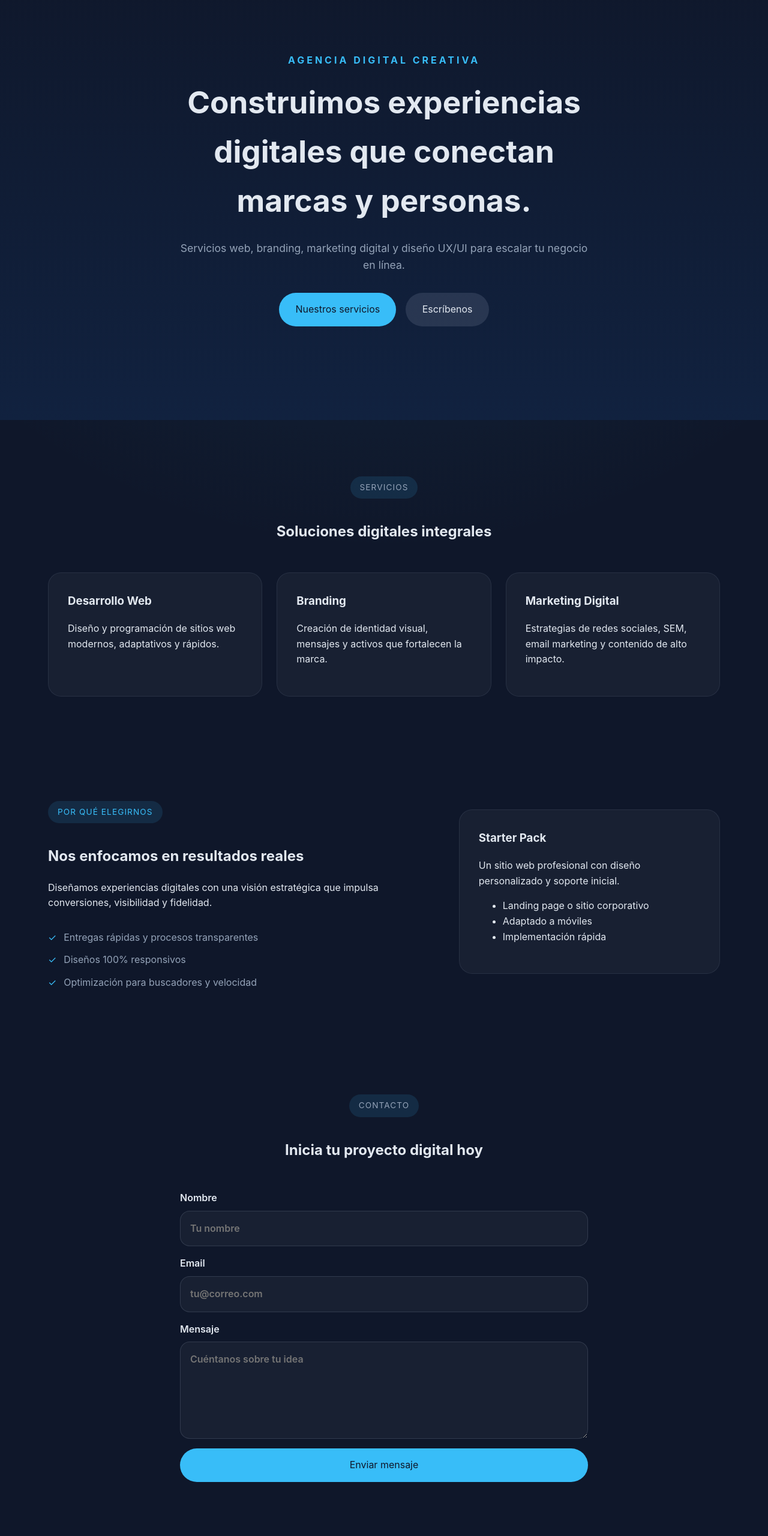
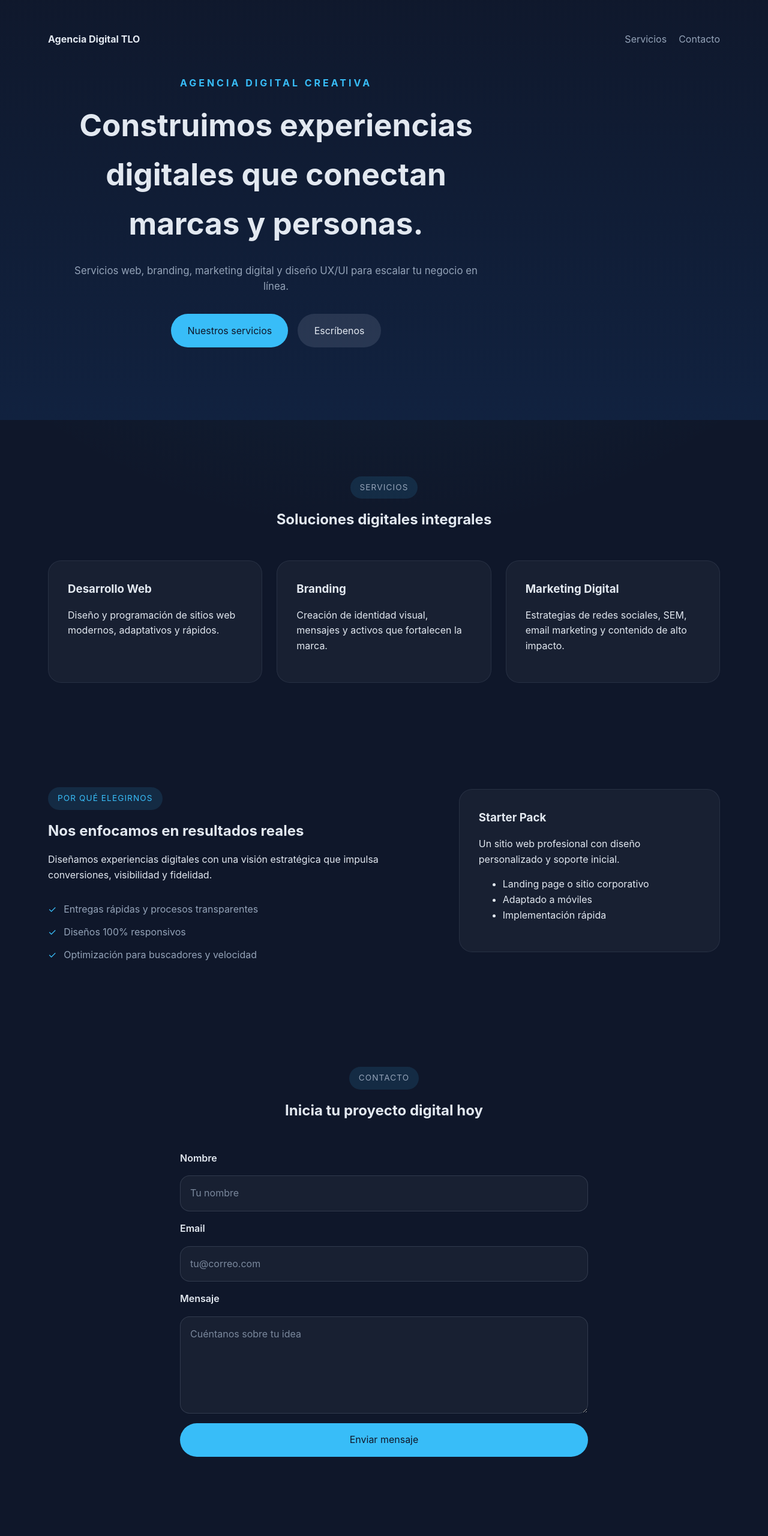
Before and after one commit to jcbz2010-prog/tlo-301-s3, a plain HTML site: page index.html in a window 1280 px wide. Shown: the part 100-2660 px from the top of the page at 60% size. Drawn offline with Linux system fonts and the light colour scheme.

Commit message:
cambios html y ccs

```diff
--- a/index.html
+++ b/index.html
@@ -4,11 +4,25 @@
   <meta charset="UTF-8" />
   <meta name="viewport" content="width=device-width, initial-scale=1.0" />
   <title>Agencia Digital TLO</title>
+  <meta name="description" content="Agencia digital especializada en desarrollo web, branding y marketing digital para crecer tu negocio en línea." />
   <link rel="stylesheet" href="styles.css" />
 </head>
 <body>
+  <a class="skip-link" href="#main">Saltar al contenido</a>
+
   <header class="hero" id="home">
-    <div class="container hero-content">
+    <div class="container header-inner">
+      <div class="brand-nav">
+        <a href="#home" class="brand">Agencia Digital TLO</a>
+        <nav aria-label="Navegación principal">
+          <ul class="nav-list">
+            <li><a href="#services">Servicios</a></li>
+            <li><a href="#contact">Contacto</a></li>
+          </ul>
+        </nav>
+      </div>
+
+      <div class="hero-content">
         <p class="eyebrow">Agencia Digital Creativa</p>
         <h1>Construimos experiencias digitales que conectan marcas y personas.</h1>
         <p class="subtitle">Servicios web, branding, marketing digital y diseño UX/UI para escalar tu negocio en línea.</p>
@@ -17,14 +31,15 @@
           <a href="#contact" class="button secondary">Escríbenos</a>
         </div>
       </div>
+    </div>
   </header>
 
-  <main>
-    <section class="section" id="services">
+  <main id="main">
+    <section class="section" id="services" aria-labelledby="services-title">
       <div class="container">
         <div class="section-header">
           <p class="section-label">Servicios</p>
-          <h2>Soluciones digitales integrales</h2>
+          <h2 id="services-title">Soluciones digitales integrales</h2>
         </div>
         <div class="cards-grid">
           <article class="card">
@@ -43,11 +58,11 @@
       </div>
     </section>
 
-    <section class="section features">
+    <section class="section features" aria-labelledby="why-title">
       <div class="container split">
         <div>
           <p class="section-label">Por qué elegirnos</p>
-          <h2>Nos enfocamos en resultados reales</h2>
+          <h2 id="why-title">Nos enfocamos en resultados reales</h2>
           <p>Diseñamos experiencias digitales con una visión estratégica que impulsa conversiones, visibilidad y fidelidad.</p>
           <ul class="feature-list">
             <li>Entregas rápidas y procesos transparentes</li>
@@ -55,7 +70,7 @@
             <li>Optimización para buscadores y velocidad</li>
           </ul>
         </div>
-        <div class="feature-box">
+        <aside class="feature-box" aria-label="Paquete inicial">
           <h3>Starter Pack</h3>
           <p>Un sitio web profesional con diseño personalizado y soporte inicial.</p>
           <ul>
@@ -63,31 +78,28 @@
             <li>Adaptado a móviles</li>
             <li>Implementación rápida</li>
           </ul>
-        </div>
+        </aside>
       </div>
     </section>
 
-    <section class="section contact" id="contact">
+    <section class="section contact" id="contact" aria-labelledby="contact-title">
       <div class="container">
         <div class="section-header">
           <p class="section-label">Contacto</p>
-          <h2>Inicia tu proyecto digital hoy</h2>
+          <h2 id="contact-title">Inicia tu proyecto digital hoy</h2>
         </div>
-        <form class="contact-form" id="contactForm">
-          <label>
-            Nombre
-            <input type="text" name="name" placeholder="Tu nombre" required />
-          </label>
-          <label>
-            Email
-            <input type="email" name="email" placeholder="tu@correo.com" required />
-          </label>
-          <label>
-            Mensaje
-            <textarea name="message" rows="5" placeholder="Cuéntanos sobre tu idea" required></textarea>
-          </label>
+        <form class="contact-form" id="contactForm" novalidate>
+          <label for="name">Nombre</label>
+          <input id="name" type="text" name="name" placeholder="Tu nombre" required />
+
+          <label for="email">Email</label>
+          <input id="email" type="email" name="email" placeholder="tu@correo.com" required />
+
+          <label for="message">Mensaje</label>
+          <textarea id="message" name="message" rows="5" placeholder="Cuéntanos sobre tu idea" required></textarea>
+
           <button type="submit" class="button primary">Enviar mensaje</button>
-          <p class="form-status" id="formStatus"></p>
+          <p class="form-status" id="formStatus" role="status" aria-live="polite"></p>
         </form>
       </div>
     </section>
@@ -95,7 +107,7 @@
 
   <footer class="footer">
     <div class="container footer-content">
-      <p>© 2026 Agencia Digital TLO. Transformando tu presencia en línea.</p>
+      <small>© 2026 Agencia Digital TLO. Transformando tu presencia en línea.</small>
     </div>
   </footer>
 
--- a/styles.css
+++ b/styles.css
@@ -8,35 +8,110 @@
   --primary-dark: #0284c7;
   --accent: #7c3aed;
   --radius: 22px;
+  --radius-sm: 16px;
+  --gap: 1.5rem;
+  --max-width: min(1120px, calc(100% - 2rem));
 }
 
 * {
   box-sizing: border-box;
 }
 
+html {
+  scroll-behavior: smooth;
+}
+
 body {
   margin: 0;
-  font-family: Inter, system-ui, sans-serif;
-  background: radial-gradient(circle at top, rgba(56, 189, 248, 0.12), transparent 35%),
-    var(--bg);
+  min-height: 100vh;
+  font-family: Inter, system-ui, -apple-system, BlinkMacSystemFont, "Segoe UI", sans-serif;
+  background: radial-gradient(circle at top, rgba(56, 189, 248, 0.12), transparent 35%), var(--bg);
   color: var(--text);
   line-height: 1.6;
+  text-rendering: optimizeLegibility;
 }
 
-img {
+img,
+svg {
   max-width: 100%;
   display: block;
 }
 
 button,
 input,
-textarea {
+textarea,
+a {
   font: inherit;
 }
 
+button,
+a.button {
+  transition: transform 180ms ease, box-shadow 180ms ease, background-color 180ms ease;
+}
+
+button:focus-visible,
+a:focus-visible,
+input:focus-visible,
+textarea:focus-visible {
+  outline: 3px solid rgba(56, 189, 248, 0.8);
+  outline-offset: 2px;
+}
+
+.skip-link {
+  position: absolute;
+  left: -999px;
+  top: 1rem;
+  padding: 0.75rem 1rem;
+  background: var(--primary);
+  color: #0f172a;
+  border-radius: 999px;
+  text-decoration: none;
+  z-index: 10;
+}
+
+.skip-link:focus-visible {
+  left: 1rem;
+}
+
 .container {
-  width: min(1120px, calc(100% - 2rem));
+  width: var(--max-width);
   margin: 0 auto;
+}
+
+.header-inner {
+  display: grid;
+  gap: 3rem;
+}
+
+.brand-nav {
+  display: flex;
+  justify-content: space-between;
+  align-items: center;
+  gap: 1rem;
+}
+
+.brand {
+  font-weight: 700;
+  text-decoration: none;
+  color: var(--text);
+}
+
+.nav-list {
+  display: flex;
+  gap: 1.25rem;
+  list-style: none;
+  margin: 0;
+  padding: 0;
+}
+
+.nav-list a {
+  color: var(--muted);
+  text-decoration: none;
+}
+
+.nav-list a:hover,
+.nav-list a:focus-visible {
+  color: var(--text);
 }
 
 .hero {
@@ -53,6 +128,7 @@ textarea {
 }
 
 .eyebrow {
+  display: inline-block;
   text-transform: uppercase;
   letter-spacing: 0.25em;
   margin: 0 0 1rem;
@@ -60,15 +136,21 @@ textarea {
   font-weight: 700;
 }
 
+h1,
+h2,
+h3 {
+  color: var(--text);
+  margin: 0;
+}
+
 h1 {
   font-size: clamp(2.75rem, 4vw, 4.5rem);
-  margin: 0;
 }
 
 .subtitle,
 .section-header p,
 .feature-list li,
-.footer p,
+.footer small,
 .form-status {
   color: var(--muted);
 }
@@ -76,7 +158,7 @@ h1 {
 .subtitle {
   margin: 1.5rem auto 2rem;
   max-width: 680px;
-  font-size: 1.1rem;
+  font-size: 1.05rem;
 }
 
 .hero-actions {
@@ -95,7 +177,7 @@ h1 {
   border-radius: 999px;
   text-decoration: none;
   cursor: pointer;
-  transition: transform 160ms ease, background-color 160ms ease;
+  min-height: 48px;
 }
 
 .button:hover {
@@ -167,10 +249,15 @@ h1 {
   gap: 0.75rem;
 }
 
+.feature-list li {
+  display: flex;
+  align-items: center;
+  gap: 0.75rem;
+}
+
 .feature-list li::before {
   content: "✓";
   color: var(--primary);
-  margin-right: 0.75rem;
 }
 
 .contact-form {
@@ -181,8 +268,6 @@ h1 {
 }
 
 .contact-form label {
-  display: grid;
-  gap: 0.5rem;
   font-weight: 600;
 }
 
@@ -191,9 +276,14 @@ h1 {
   width: 100%;
   padding: 1rem;
   border: 1px solid rgba(148, 163, 184, 0.2);
-  border-radius: 16px;
+  border-radius: var(--radius-sm);
   background: rgba(255, 255, 255, 0.04);
   color: var(--text);
+}
+
+.contact-form input::placeholder,
+.contact-form textarea::placeholder {
+  color: rgba(148, 163, 184, 0.8);
 }
 
 .contact-form input:focus,
@@ -220,8 +310,14 @@ h1 {
 
 @media (max-width: 900px) {
   .cards-grid,
-  .features .split {
+  .features .split,
+  .header-inner {
     grid-template-columns: 1fr;
+  }
+
+  .header-inner,
+  .brand-nav {
+    display: grid;
   }
 }
 
```
Lines whose indentation alone changed are shown as unchanged.
